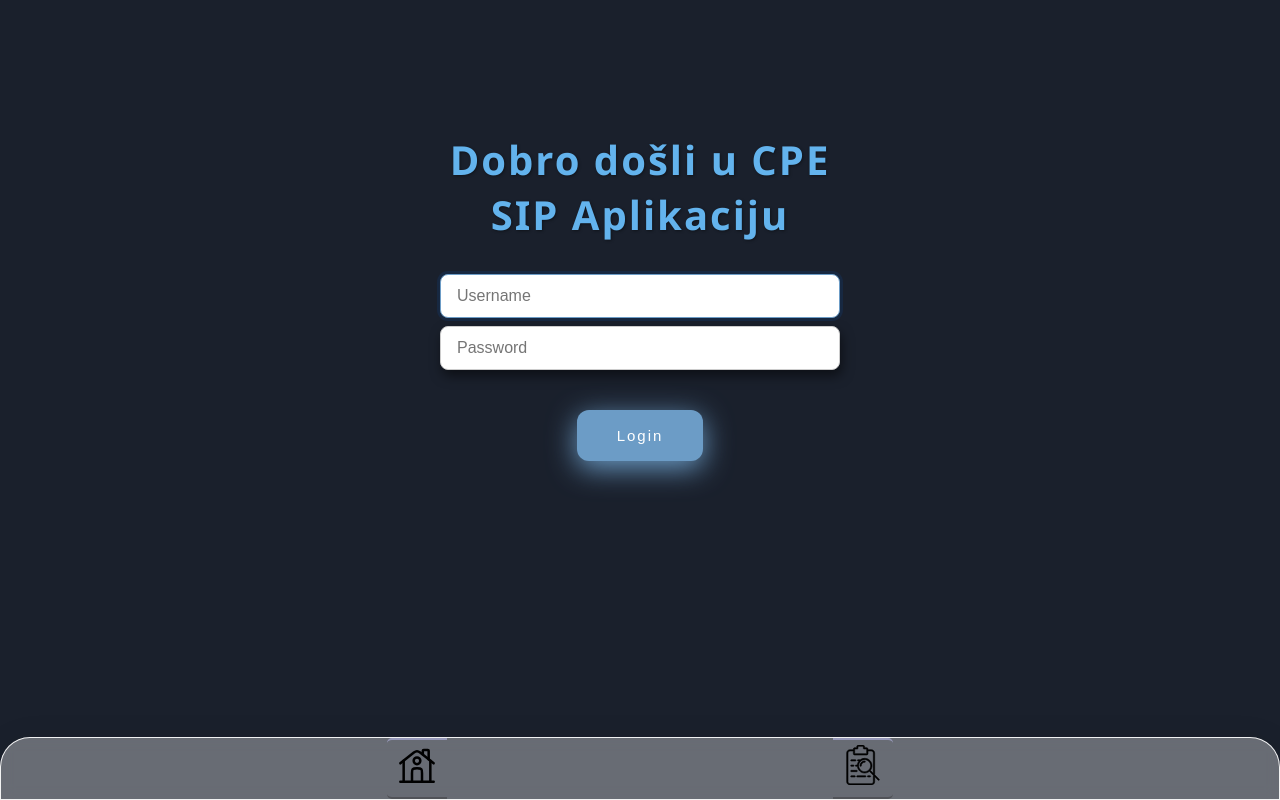
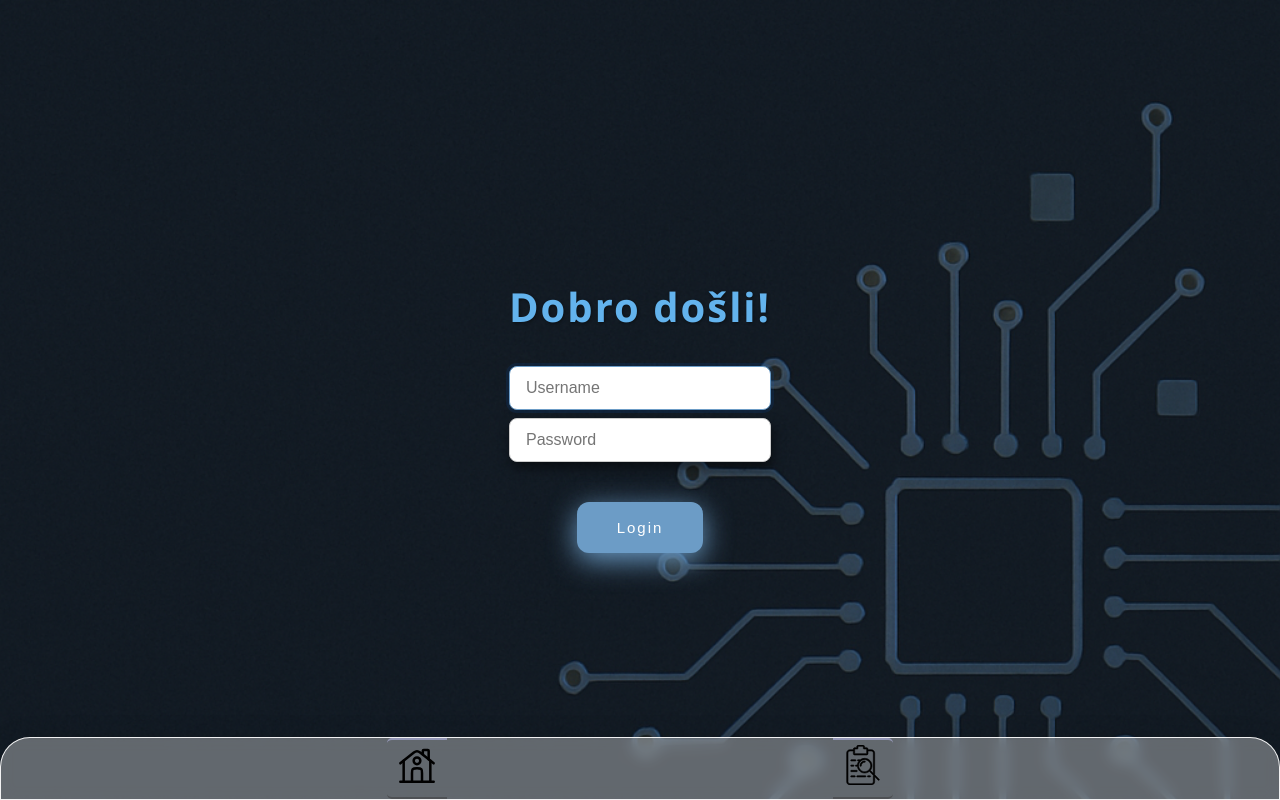
Before and after one commit to zorandasc/cpe_sip_app, a Next.js app: page /login in a window 1280 px wide. Built offline with nearby package versions, Linux system fonts and the light colour scheme; no server answers.

Commit message:
added small stylinh changes

```diff
--- a/src/app/login/page.jsx
+++ b/src/app/login/page.jsx
@@ -49,7 +49,7 @@ export default function LoginPage() {
   return (
     <div className={styles.pageContainer}>
       <div className={styles.container}>
-        <h1 className={styles.title}>Dobro došli u CPE SIP Aplikaciju</h1>
+        <h1 className={styles.title}>Dobro došli!</h1>
 
         <form onSubmit={handleSubmit} className={styles.form}>
           <input
--- a/src/app/login/page.module.css
+++ b/src/app/login/page.module.css
@@ -5,6 +5,19 @@
   background-color: #1a202c; /* Deep dark blue-gray */
   font-family: "Segoe UI", Tahoma, Geneva, Verdana, sans-serif;
   color: #e2e8f0; /* Light text for dark background */
+    position: relative; /* Crucial for positioning the pseudo-element */
+  background-image: url('/board11.png');
+  background-size: cover;
+  background-position: bottom;
+  background-repeat: no-repeat;
+  height: 100vh;
+  width: 100%;
+  display: flex; /* Optional: for centering content */
+  justify-content: center; /* Optional: for centering content */
+  align-items: center; /* Optional: for centering content */
+  color: white; /* Example: ensure content is visible */
+  text-align: center; /* Example */
+  z-index: 1; /* Give the container a z-index for its content */
 }
 
 .container {
--- a/src/app/page.module.css
+++ b/src/app/page.module.css
@@ -47,7 +47,11 @@
 }
 
 .active {
-  background-color: #0070f3;
+  background: linear-gradient(
+    to top,
+    rgba(0, 112, 243, 0.9),
+    rgba(0, 112, 243, 0.2)
+  );
   color: white;
 }
 
@@ -125,10 +129,10 @@
 
 .form {
   flex: 1; /* Allow it to grow and shrink */
-  background-color: #2d3748; /* Darker background for the form card */
+  background-color: #232e3e; /* Darker background for the form card */
   padding: 2rem;
   border-radius: 10px;
-  box-shadow: rgba(108, 156, 198, 0.5) 4px 4px 8px 0px;
+  box-shadow: #6c9cc6 0px 7px 29px 0px;
   width: 100%;
   display: flex;
   align-items: self-start;
```
Also changed, not shown: public/background.png (deleted), public/board11.png (added).
